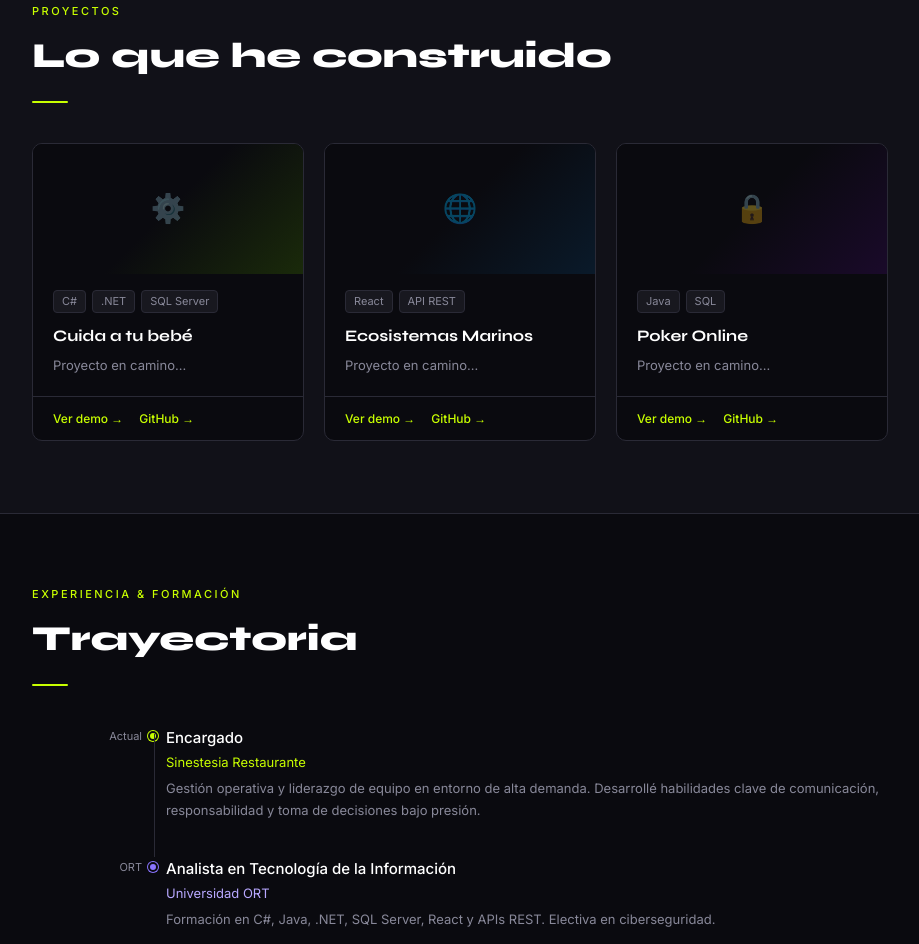
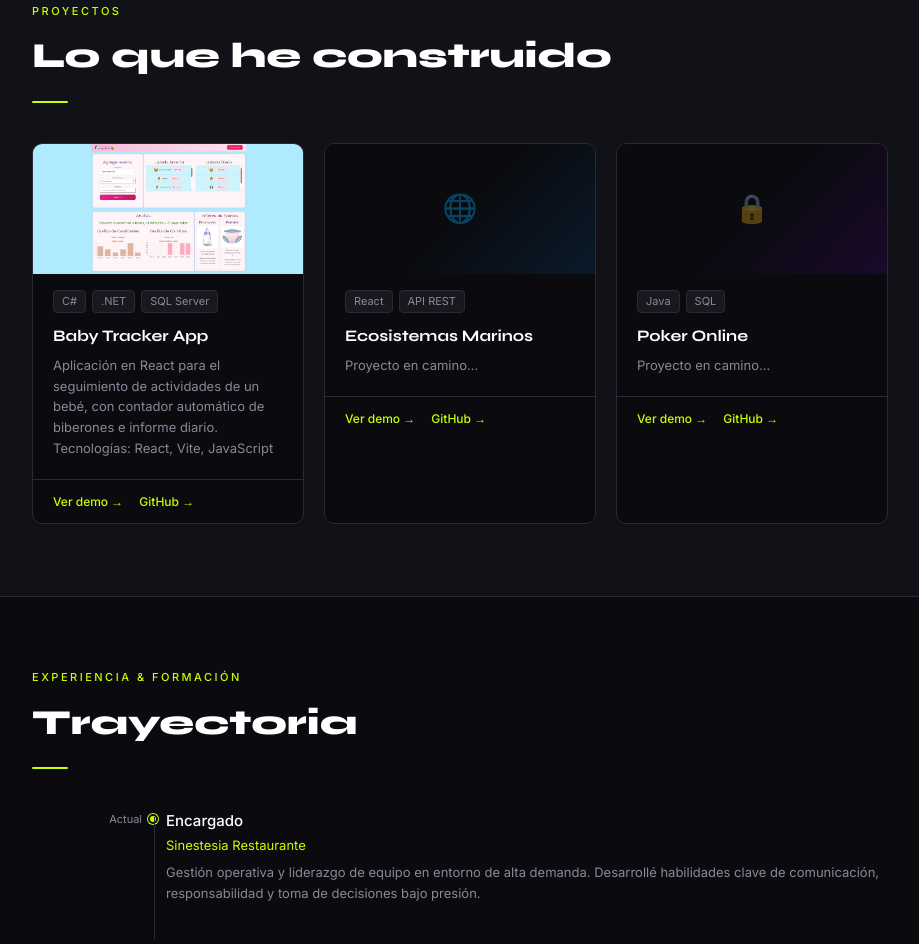
Before and after one commit to maxifornio/maximilianofornioportfolio, a plain HTML site: page index.html in a window 1280 px wide. Shown: the part 2509-3453 px from the top of the page, without its empty margins (180-1099 px from the left). Drawn offline with Linux system fonts and the light colour scheme.

Commit message:
agrego proyecto CUIDATUBEBE

```diff
--- a/index.html
+++ b/index.html
@@ -328,15 +328,20 @@ footer{text-align:center;padding:1.5rem;font-size:12px;color:var(--muted);border
     <div class="section-divider"></div>
     <div class="projects-grid">
       <div class="project-card">
-        <div class="project-thumb project-thumb-1"><span class="thumb-icon">⚙️</span></div>
+        <div class="project-thumb project-thumb-1" style="display:flex; align-items:center; justify-content:center; overflow:hidden;">
+          <img src="Imagen baby.png" alt="Baby Tracker App"
+          style="width:100%; height:100%; object-fit:cover;">
+        </div>
         <div class="project-body">
           <div class="project-tags"><span class="project-tag">C#</span><span class="project-tag">.NET</span><span class="project-tag">SQL Server</span></div>
-          <div class="project-name">Cuida a tu bebé</div>
-          <p class="project-desc">Proyecto en camino...</p>
+          <div class="project-name">Baby Tracker App</div>
+          <p class="project-desc">Aplicación en React para el seguimiento de actividades de un bebé,
+    con contador automático de biberones e informe diario.</p>
+          <p class="project-desc">Tecnologías: React, Vite, JavaScript</p>
         </div>
         <div class="project-footer">
-          <a class="project-link" href="#">Ver demo →</a>
-          <a class="project-link" href="#">GitHub →</a>
+          <a class="project-link" href="https://baby-trackerapp.vercel.app/" target="_blank">Ver demo →</a>
+          <a class="project-link" href="https://github.com/maxifornio/BabyTrackerapp" target="_blank">GitHub →</a>
         </div>
       </div>
       <div class="project-card">
```
Also changed, not shown: Imagen baby.png (added).
